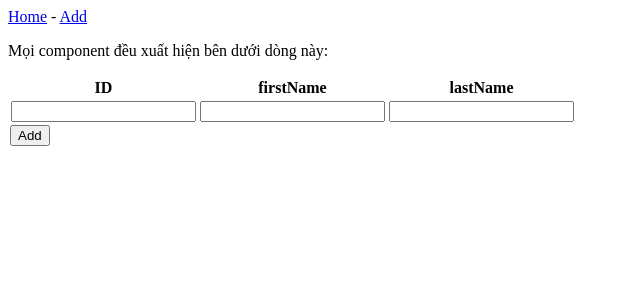
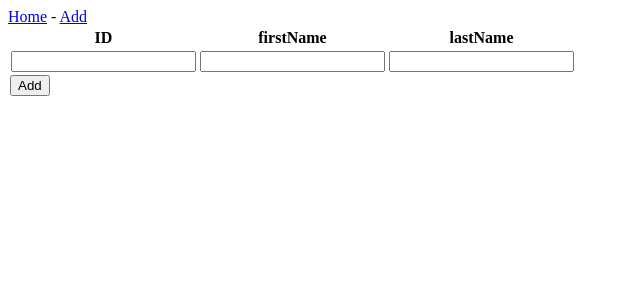
Before and after one commit to fchbyoung/angular-customer-management, an Angular app: page /add in a window 1280 px wide. Shown: the top 300 px of the page, without its empty margins (0-640 px from the left). Built offline with nearby package versions, Linux system fonts and the light colour scheme.

Commit message:
first commit

```diff
--- a/src/app/app.component.html
+++ b/src/app/app.component.html
@@ -1,5 +1,3 @@
 <a [routerLink]="['/']">Home</a> - <a [routerLink]="['/add']">Add</a>
 
-<p>Mọi component đều xuất hiện bên dưới dòng này:</p>
-
 <router-outlet></router-outlet>
--- a/src/app/customer-detail/customer-detail.component.html
+++ b/src/app/customer-detail/customer-detail.component.html
@@ -32,7 +32,7 @@
       </td>
     </tr>
     <tr>
-      <button type="submit">Add</button>
+      <button type="submit">Edit</button>
     </tr>
   </table>
 
--- a/src/app/customer.service.ts
+++ b/src/app/customer.service.ts
@@ -34,7 +34,6 @@ export class CustomerService {
     return this.httpClient.delete(url);
   }
 
-  // Đang lỗi cors! Ai sửa giúp!
   edit(id: number, customer: Customer): Observable<any> {
     const url = this.apiUrl + '/customers/' + id;
     return this.httpClient.put(url, customer);
```
Also changed, not shown: 1 other file (tests, documents, lock files or other folders).
